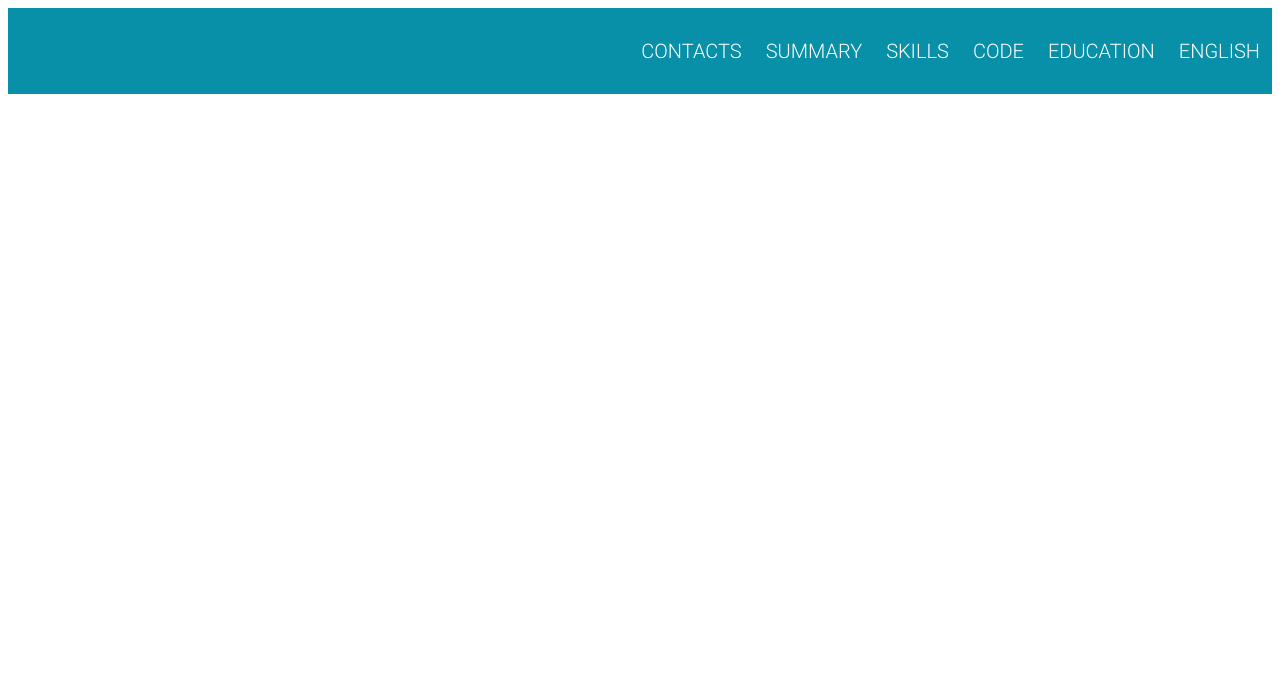
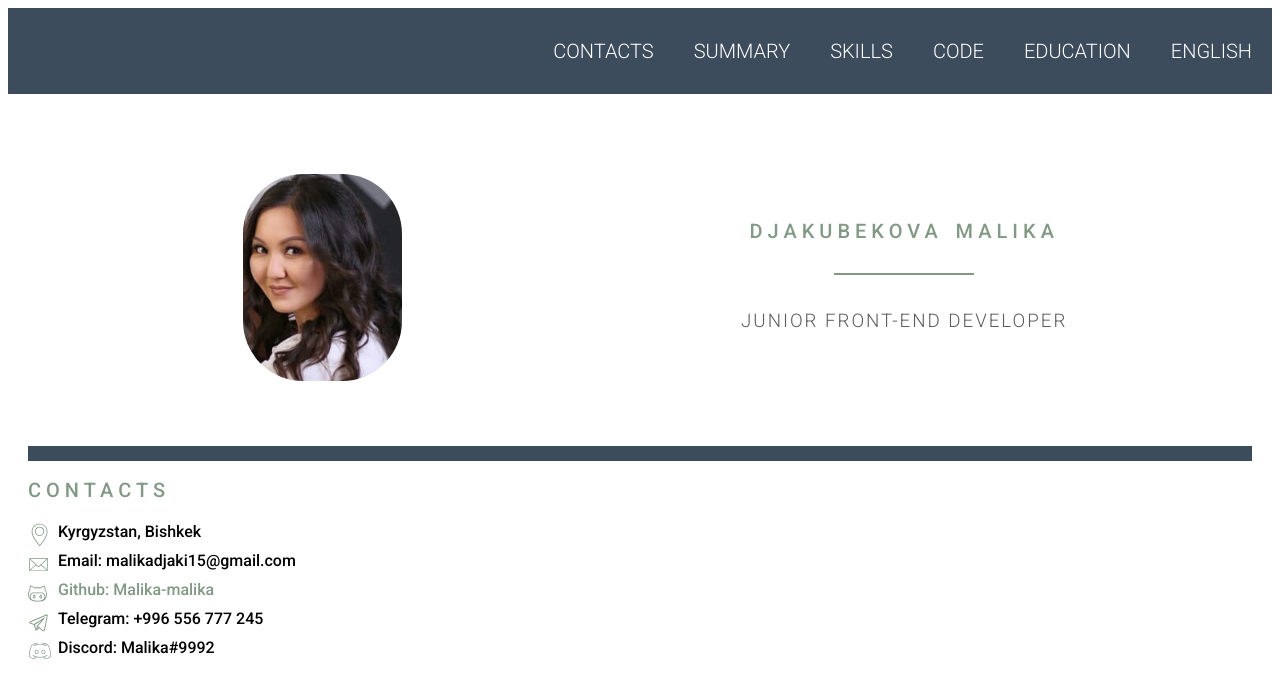
Before and after one commit to Malika-malika/rsschool-cv-stage0, a plain HTML site: page index.html in a window 1280 px wide. Drawn offline with Linux system fonts and the light colour scheme.

Commit message:
feat: add section portfile and contacts

```diff
--- a/index.html
+++ b/index.html
@@ -37,5 +37,36 @@
         </div>
     </header>
 
+    <main class="main">
+        <div class="container main-container">
+            <section class="section section-profile">
+                <img src="./assets/img/foto.png" class="section-profile-logo" alt="foto">
+                <div class="section-profile-title">
+                    <h1 class="section-title main-title">Djakubekova Malika</h1>
+                    <h3 class="section-subtitle">Junior Front-End Developer</h3>
+                </div>
+            </section>
+
+            <!-- contacts -->
+            <section class="section" id="contacts">
+                <h2 class="section-title">Contacts</h2>
+                <ul class="section-list">
+                    <li class="section-item contacts-item">Kyrgyzstan, Bishkek</li>
+                    <li class="section-item contacts-item">
+                        <a href="mailto:malikadjaki15@gmail.com" title="email"></a>Email:
+                        malikadjaki15@gmail.com</li>
+                    <li class="section-item contacts-item">
+                        <a href="https://github.com/Malika-malika" title="Github">Github: Malika-malika</a>
+                    </li>
+                    <li class="section-item contacts-item">Telegram: +996 556 777 245</li>
+                    <li class="section-item contacts-item">Discord: Malika#9992</li>
+                </ul>
+            </section>
+
+
+
+        </div>
+    </main>
+
 </body>
 </html>
--- a/style.css
+++ b/style.css
@@ -15,12 +15,13 @@ body{
 }
 
 .header{
-    background-color: rgb(7, 144, 168);
+    background-color: #3c4c5d;
 }
 
 .container {
     max-width: 1440px;
     margin: 0 auto;
+    min-height: 50px;
 }
 
 .nav{
@@ -50,13 +51,13 @@ body{
     line-height: 50px;
     color: #fff;
 }
-/* .nav-link {
+.nav-link {
     padding: 0 20px;
     line-height: 50px;
 }
 .nav-link {
     transition: .3s;
-} */
+}
 .nav-link::after {
     content: "";
     position: absolute;
@@ -68,3 +69,145 @@ body{
     opacity: 0;
     transition: .5s;
 }
+
+/* main */
+
+.main {
+    margin-bottom: auto;
+}
+.main-container {
+    display: flex;
+    flex-wrap: wrap;
+    justify-content: space-between;
+    padding: 0 20px;
+}
+
+.section-profile {
+    display: flex;
+    justify-content: space-around;
+    width: 100%;
+    padding: 50px 30px 35px;
+    border-bottom: 15px solid #3c4c5d;
+}
+
+.section-profile-logo{
+    margin: 30px;
+    border-radius: 60px;
+}
+.section-profile-title {
+    display: flex;
+    flex-direction: column;
+    justify-content: center;
+    align-content: center;
+    text-align: center;
+    text-transform: uppercase;
+}
+.main-title {
+    position: relative;
+    padding: 0;
+    margin-bottom: 20px;
+    color: #4d2323;
+    font-size: 32px;
+    font-weight: 300;
+    letter-spacing: 10px;
+    line-height: 50px;
+    word-spacing: 3px;
+}
+.main-title::after {
+    content: "";
+    position: absolute;
+    bottom: -19px;
+    left: 50%;
+    margin-left: -70px;
+    width: 140px;
+    height: 2px;
+    background-color: #829985;
+}
+.section-subtitle {
+    margin-top: 20px;
+    color: #5c5c5c;
+    line-height: 50px;
+    font-weight: 300;
+    letter-spacing: 2px;
+}
+
+/* section contacts */
+/* .section {
+    width: calc(50% - 20px);
+    padding: 10px;
+    padding-bottom: 35px;
+    border-bottom: 1px solid #672f2f;
+} */
+.section-title {
+    margin-bottom: 20px;
+    font-size: 20px;
+    font-weight: 400;
+    text-transform: uppercase;
+    letter-spacing: 5px;
+    color: #829985;
+}
+.section-item {
+    position: relative;
+    margin: 0;
+    margin-bottom: 10px;
+    padding: 0;
+    padding-left: 30px;
+}
+.section-list {
+    margin: 0;
+    padding: 0;
+    list-style: none;
+}
+.contacts-item:before {
+    content: "";
+    position: absolute;
+    top: 1px;
+    left: 0px;
+    width: 24px;
+    height: 24px;
+    background-size: contain;
+    background-repeat: no-repeat;
+}
+.contacts-item:nth-child(1):before {
+    background-image: url(./assets/svg/1.svg);
+}
+.section-item a {
+    text-decoration: none;
+    color: #829985;
+    transition: color 0.5s;
+    cursor: pointer;
+}
+.contacts-item:nth-child(2):before {
+    top: 3px;
+    left: 0px;
+    width: 21px;
+    height: 21px;
+    background-image: url(./assets/svg/2.svg);
+}
+.contacts-item:nth-child(3):before {
+    top: 4px;
+    left: 0px;
+    width: 19px;
+    height: 19px;
+    background-image: url(./assets/svg/3.svg);
+}
+.contacts-item:nth-child(4):before {
+    top: 3px;
+    left: 0px;
+    width: 21px;
+    height: 21px;
+    background-image: url(./assets/svg/4.svg);
+}
+.contacts-item:nth-child(5):before {
+    background-image: url(./assets/svg/5.svg);
+}
+
+/* summary */
+.section-title {
+    margin-bottom: 20px;
+    font-size: 20px;
+    font-weight: 400;
+    text-transform: uppercase;
+    letter-spacing: 5px;
+    color: #829985;
+}
```
Also changed, not shown: assets/svg/1.svg (added), assets/svg/2.svg (added), assets/svg/3.svg (added), assets/svg/4.svg (added), assets/svg/5.svg (added).
